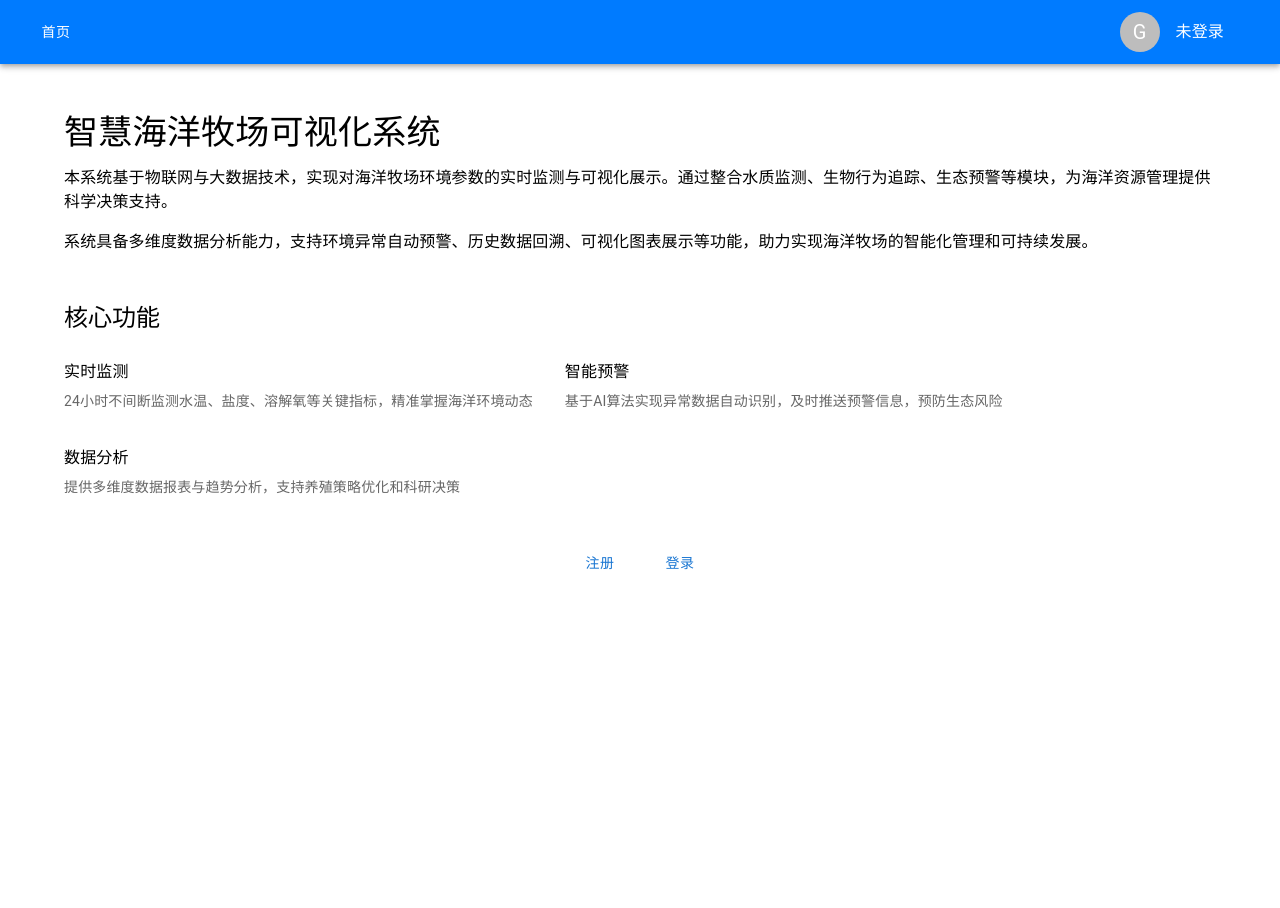
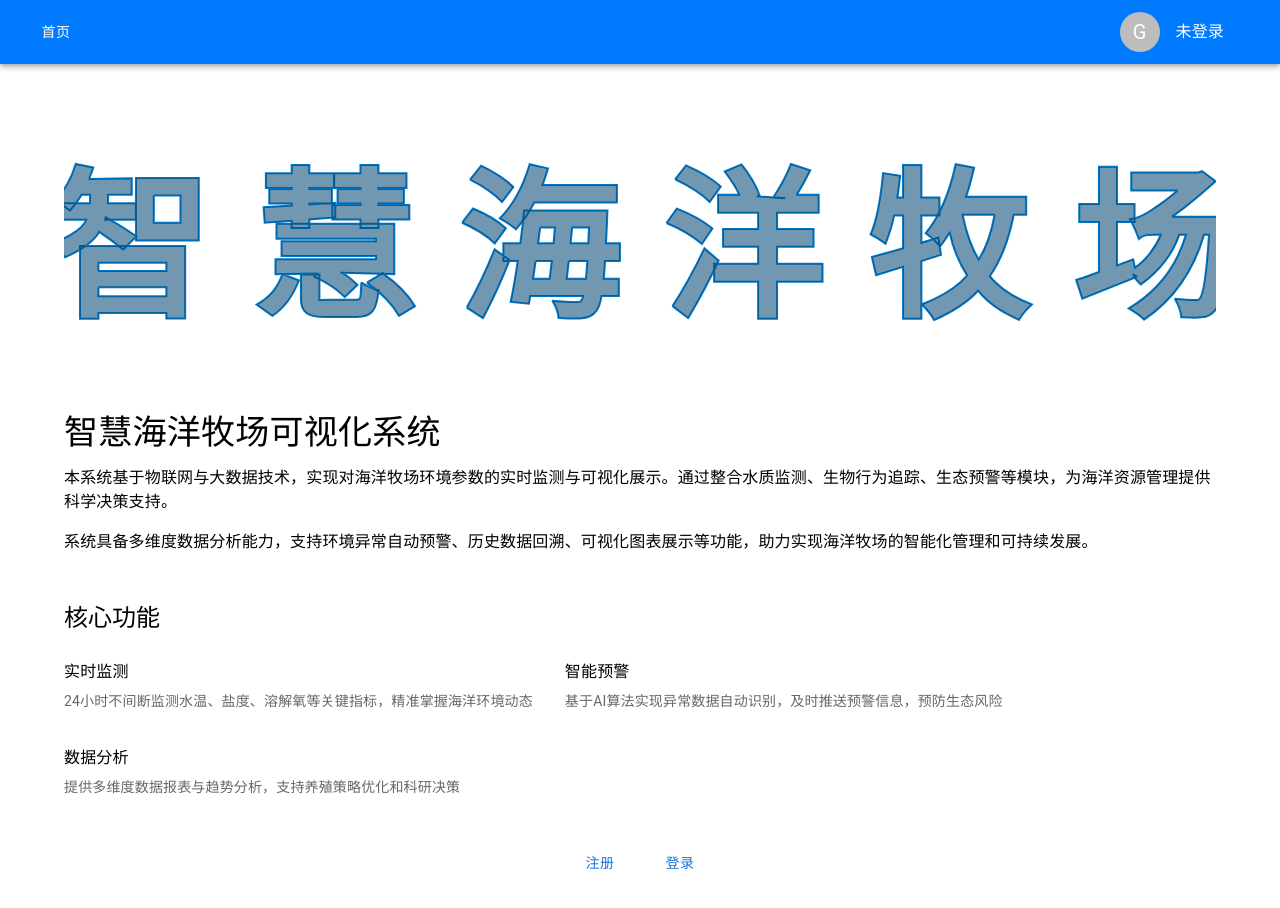
Before and after one commit to open-sun/software, a React (Create React App) app in the folder frontend/: page / in a window 1280 px wide. Shown: the top 908 px of the page. Before the commit the page ends 800 px from the top, so only its background shows below. Built offline with nearby package versions, Linux system fonts and the light colour scheme.

Commit message:
# 标题动画组件
并添加 AnimatedTextChart 组件

```diff
--- /dev/null
+++ b/frontend/src/components/AnimatedTextChart.tsx
@@ -0,0 +1,71 @@
+// src/components/AnimatedTextChart.tsx
+import React from 'react';
+import ReactECharts from 'echarts-for-react';
+
+interface AnimatedTextChartProps {
+  text: string;
+  fontSize?: number;
+  color?: string;
+  stroke?: string;
+  lineWidth?: number;
+}
+
+const AnimatedTextChart: React.FC<AnimatedTextChartProps> = ({
+  text,
+  fontSize = 80,
+  color = 'black',
+  stroke = '#000',
+  lineWidth = 1
+}) => {
+  const option = {
+    graphic: {
+      elements: [
+        {
+          type: 'text',
+          left: 'center',
+          top: 'center',
+          style: {
+            text,
+            fontSize,
+            fontWeight: 'bold',
+            lineDash: [0, 200],
+            lineDashOffset: 0,
+            fill: 'transparent',
+            stroke,
+            lineWidth
+          },
+          keyframeAnimation: {
+            duration: 6000,
+            loop: false,
+            keyframes: [
+              {
+                percent: 0.7,
+                style: {
+                  fill: 'transparent',
+                  lineDashOffset: 200,
+                  lineDash: [200, 0]
+                }
+              },
+              {
+                percent: 0.8,
+                style: {
+                  fill: 'transparent'
+                }
+              },
+              {
+                percent: 1,
+                style: {
+                  fill: color
+                }
+              }
+            ]
+          }
+        }
+      ]
+    }
+  };
+
+  return <ReactECharts option={option} style={{ height: '300px', width: '100%' }} />;
+};
+
+export default AnimatedTextChart;
--- a/frontend/src/pages/Home.tsx
+++ b/frontend/src/pages/Home.tsx
@@ -1,4 +1,5 @@
 import React from 'react';
+import AnimatedTextChart from '../components/AnimatedTextChart';
 import {
   Container,
   Typography,
@@ -16,6 +17,13 @@ const Home: React.FC = () => {
     <Container maxWidth="lg" sx={{ py: 6 }}>
       {/* 系统介绍 */}
       <Box sx={{ mb: 6 }}>
+        <AnimatedTextChart
+        text="智 慧 海 洋 牧 场"
+        fontSize={160}
+        color="#007acc"
+        stroke="#007acc"
+        lineWidth={2}
+      />
         <Typography variant="h4" gutterBottom>
           智慧海洋牧场可视化系统
         </Typography>
```
Also changed, not shown: 2 other files (tests, documents, lock files or other folders).
